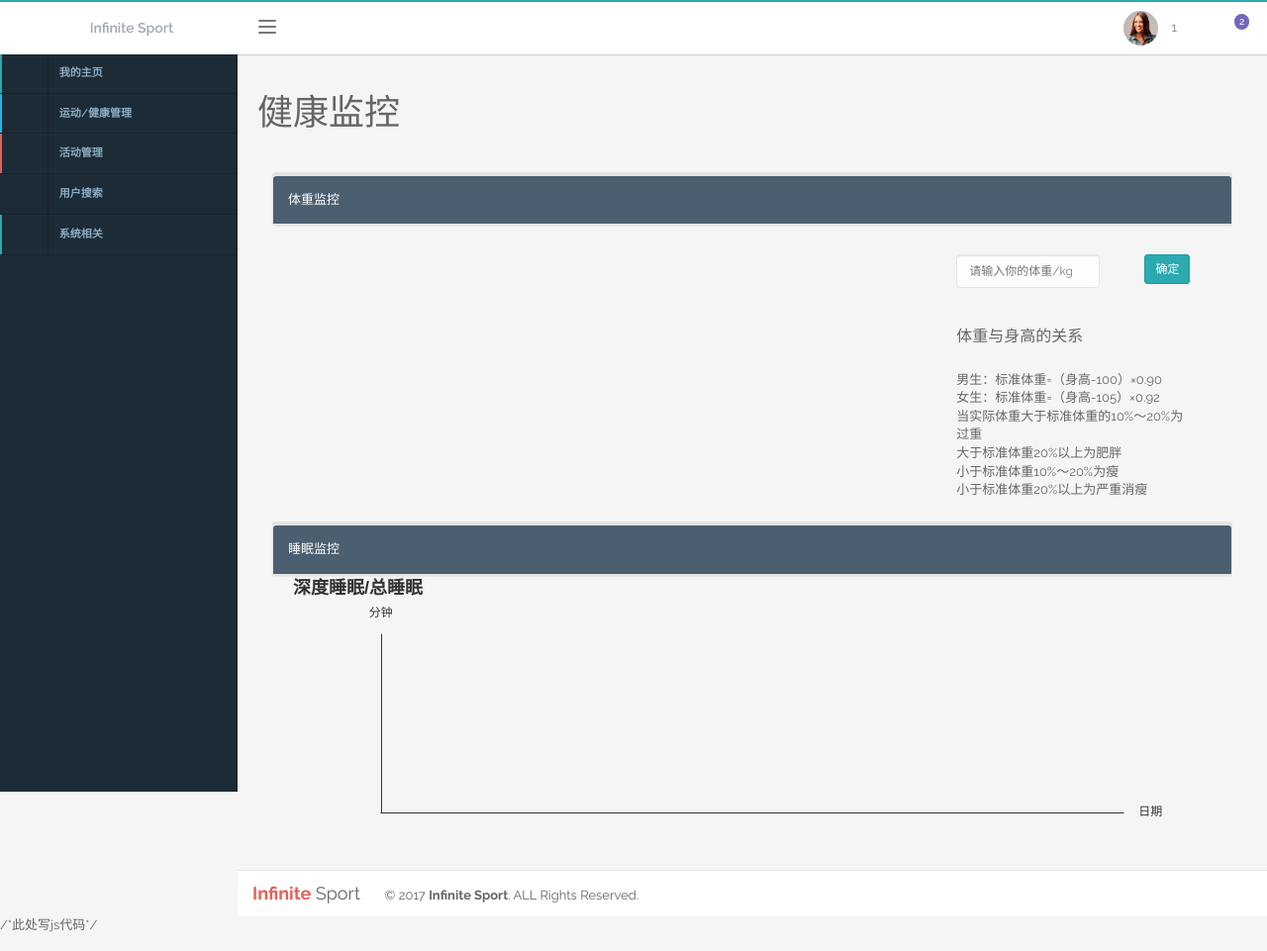
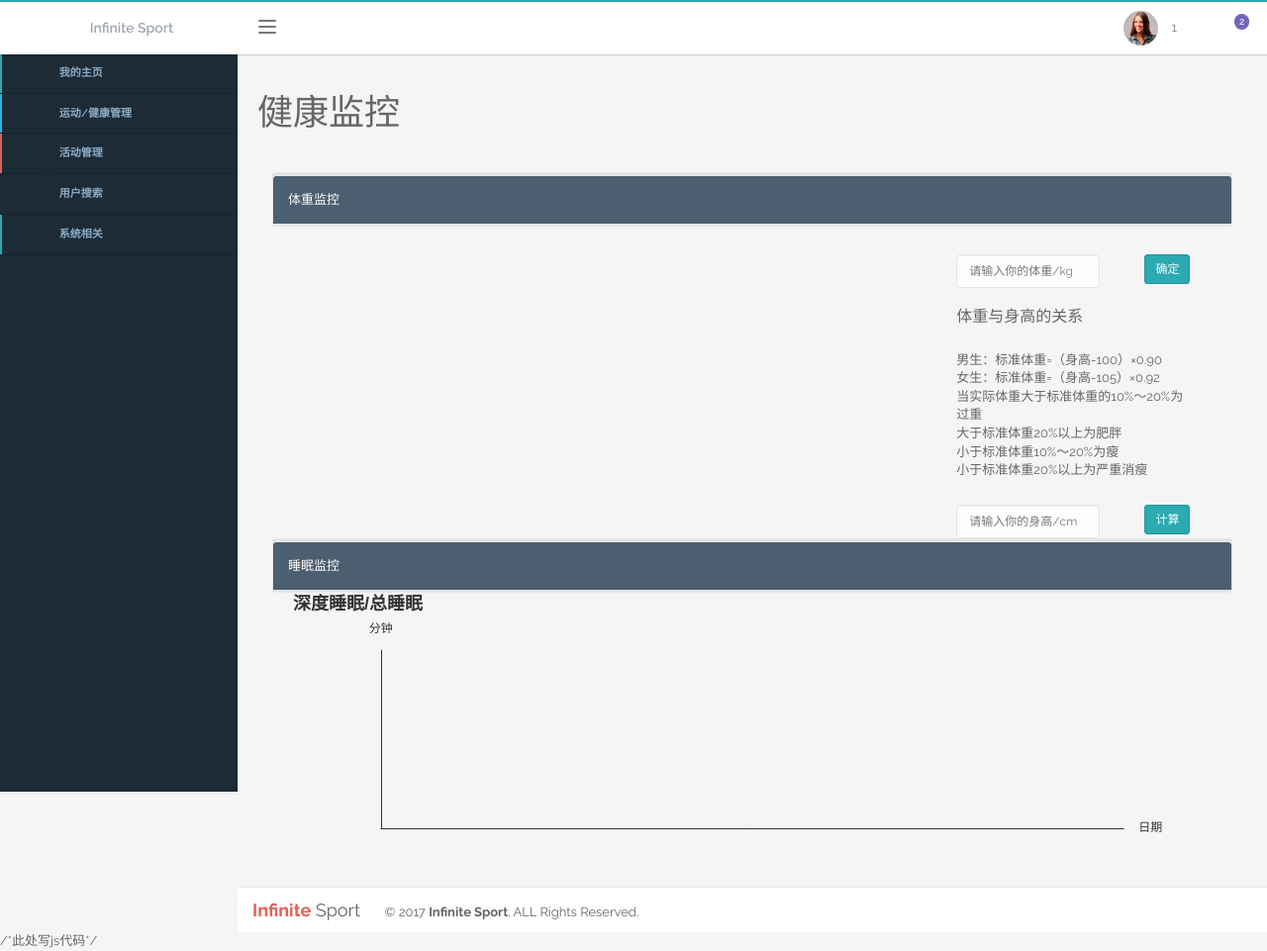
Before and after one commit to GuofengBai/InfiniteSportV2, a PHP site: page /public/my_health.php in a window 1280 px wide. Shown: the whole page at 99% size. Run offline with PHP 8.4, Linux system fonts and the light colour scheme; the visitor is signed in with stand-in values (Sample User, id 1); some web fonts are replaced.

Commit message:
my_health.php

```diff
--- a/public/my_health.php
+++ b/public/my_health.php
@@ -58,7 +58,7 @@ if(!isset($_SESSION['id'])){
                                 </div><!-- /.col -->
                             </div><!-- /form-group -->
                         </div>
-                        <div class="col-lg-8" style="height: 3rem;"></div>
+                        <div class="col-lg-8" style="height: 1rem;"></div>
                         <div class="col-sm-12">
                             <div class="panel-heading">
                                 <h4 class="panel-title">
@@ -78,6 +78,19 @@ if(!isset($_SESSION['id'])){
                                 </div>
                             </div>
                         </div>
+
+                        <div class="col-sm-12">
+                            <div class="col-sm-12" style="height: 1rem;"></div>
+                            <div class="col-sm-8">
+                                <input type="text" class="form-control" id="height" placeholder="请输入你的身高/cm">
+                            </div><!-- /form-group -->
+                            <div class="col-sm-3">
+                                <div class="col-lg-3">
+                                    <button id="caculate" class="btn btn-success btn-sm" onclick="Caculate()">计算</button>
+                                </div><!-- /.col -->
+                            </div><!-- /form-group -->
+                        </div>
+
                     </div>
 
 
@@ -110,12 +123,14 @@ if(!isset($_SESSION['id'])){
         // 基于准备好的dom，初始化echarts实例
 
 
+        var tizhong;
         $.ajax("/api/user/"+id+"/weight_record/", {
             type: 'GET',
             datatype: 'json',
             success: function (result) {
                 wd=JSON.parse(result);
                 data=[];
+                tizhong = wd[wd.length-1].weight;
                 for(i=0;i<wd.length;i++){
                     data.push([wd[i].publish_date,wd[i].weight]);
                 }
@@ -239,8 +254,32 @@ if(!isset($_SESSION['id'])){
             });
         });
 
-
-
+        function Caculate() {
+            var he = $("#height").val();
+            if(!(he>0)){
+                return;
+            }
+            var wei = (he-103)*0.91;
+            var text;
+            if(tizhong>wei*1.2){
+                text = "你超重了";
+            }else{
+                if(tizhong>wei*1.1){
+                    text = "你有些胖了";
+                }else {
+                    if(tizhong<wei*0.9){
+                        text = "你有些瘦了";
+                    }else {
+                        if (tizhong < wei * 0.8) {
+                            text = "你太瘦了";
+                        } else {
+                            text = "你的体重很正常";
+                        }
+                    }
+                }
+            }
+            document.getElementById("height").value = text;
+        }
     </script>
 
 <?php include "end.html";?>
```
